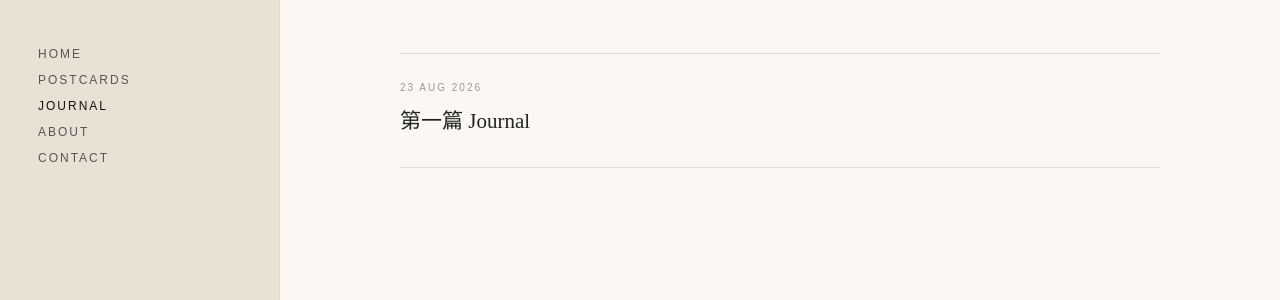
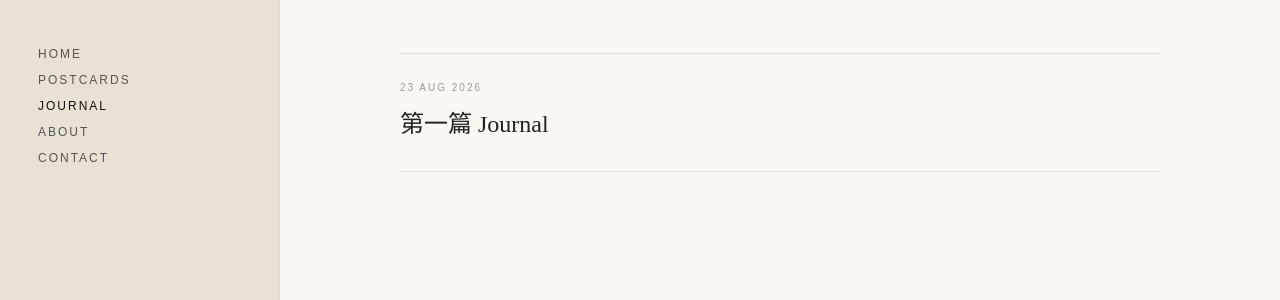
Before and after one commit to artep-wandering/artep-wandering.github.io, a Jekyll site: the page built from journal/index.html, in a window 1280 px wide. Shown: the part 150-450 px from the top of the page. Built offline with Jekyll 4.4.1, drawn with Linux system fonts in a browser that asks for light colours; some web fonts are replaced.

Commit message:
journal_index_v0.0.9

```diff
--- a/journal/index.html
+++ b/journal/index.html
@@ -1,7 +1,7 @@
 ---
 layout: null
 ---
-<!-- VERSION: journal_index_v0.0.8 -->
+<!-- VERSION: journal_index_v0.0.9 -->
 <!DOCTYPE html>
 <html lang="zh-Hant">
 
@@ -142,7 +142,7 @@ layout: null
 
     .entry-title {
       font-family: "LXGW WenKai TC", serif;
-      font-size: 21px;
+      font-size: 24px;
       font-weight: 400;
       line-height: 1.6;
       margin: 0;
```
